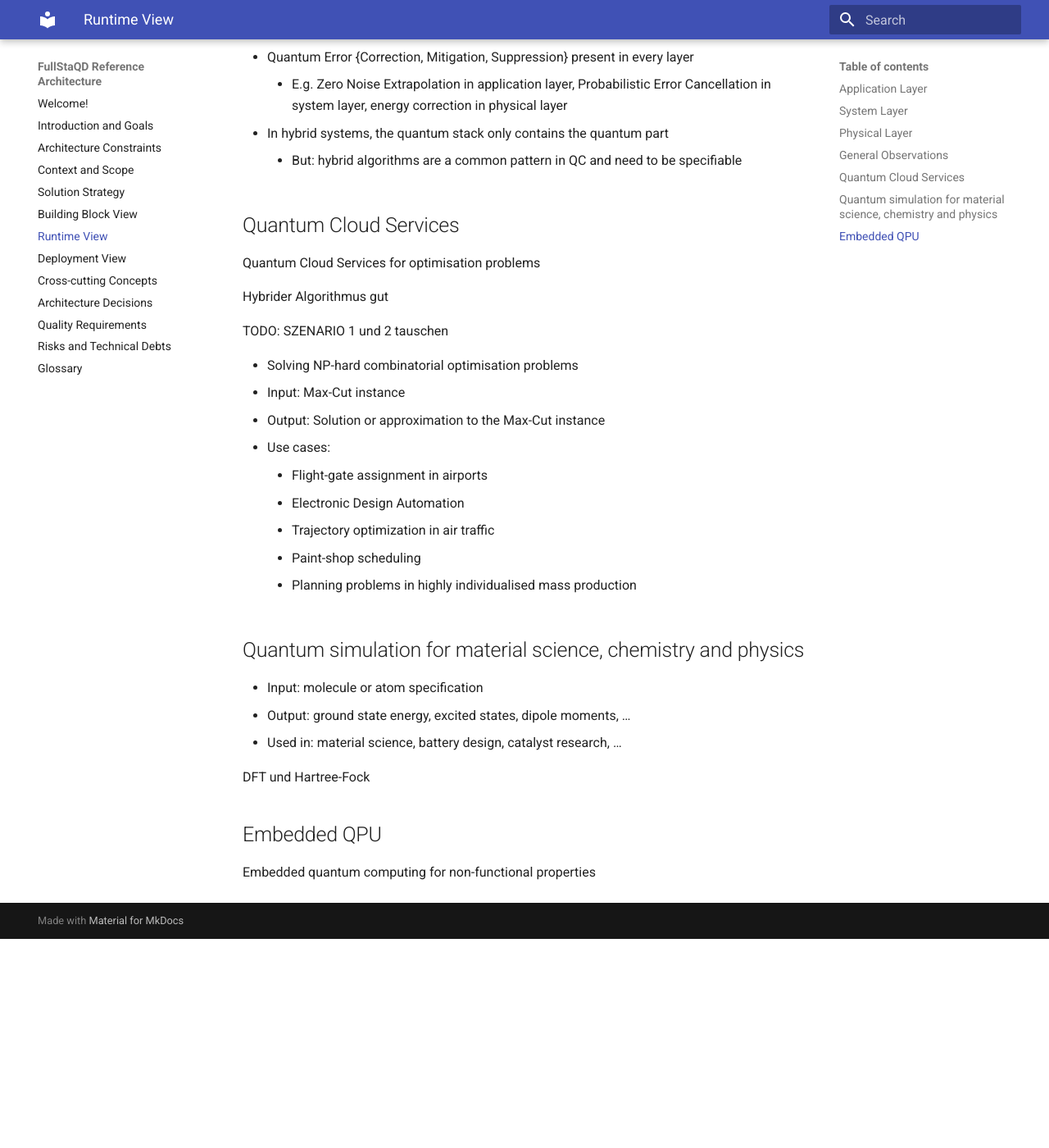
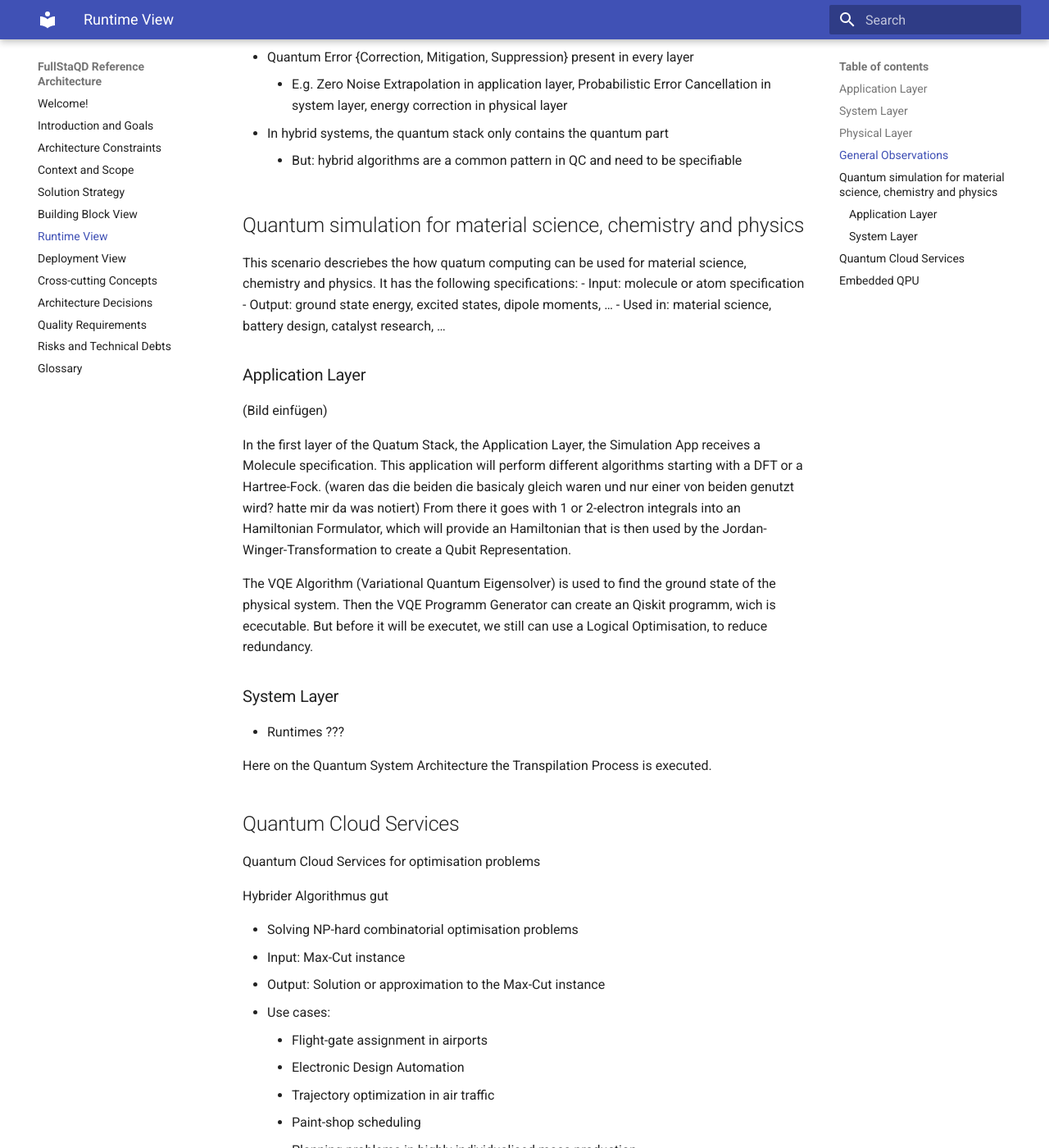
Before and after one commit to FullStaQD/architecture, an MkDocs documentation site: the page built from docs/06_runtime_view.md, in a window 1280 px wide and 1400 px high, scrolled down 1065 px. Shown: the whole window at 82% size. Built offline with MkDocs 1.6.1 and Material for MkDocs 9.7.7, drawn with Linux system fonts in a browser that asks for light colours; before the commit the page ends 2210 px from its top, so only the background shows below that.

Commit message:
Update des Scenario 1

```diff
--- a/docs/06_runtime_view.md
+++ b/docs/06_runtime_view.md
@@ -33,12 +33,38 @@
 - In hybrid systems, the quantum stack only contains the quantum part
     - But: hybrid algorithms are a common pattern in QC and need to be specifiable
 
-## Quantum Cloud Services {#_runtime_scenario_1}
+
+
+## Quantum simulation for material science, chemistry and physics {#_runtime_scenario_1}
+
+This scenario descriebes the how quatum computing can be used for material science, chemistry and physics.
+It has the following specifications:
+-  Input: molecule or atom specification
+-  Output: ground state energy, excited states, dipole moments, …
+-  Used in: material science, battery design, catalyst research, …
+
+### Application Layer
+(Bild einfügen)
+
+In the first layer of the Quatum Stack, the Application Layer, the Simulation App receives a Molecule specification.
+This application will perform different algorithms starting with a DFT or a Hartree-Fock. (waren das die beiden die basicaly gleich waren und nur einer von beiden genutzt wird? hatte mir da was notiert)
+From there it goes with 1 or 2-electron integrals into an Hamiltonian Formulator, which will provide an Hamiltonian that is then used by the Jordan-Winger-Transformation to create a Qubit Representation.
+
+The VQE Algorithm (Variational Quantum Eigensolver) is used to find the ground state of the physical system.
+Then the VQE Programm Generator can create an Qiskit programm, wich is ececutable.
+But before it will be executet, we still can use a Logical Optimisation, to reduce redundancy.
+
+### System Layer
+
+- Runtimes ???
+
+Here on the Quantum System Architecture the Transpilation Process is executed.
+
+
+## Quantum Cloud Services {#_runtime_scenario_2}
 Quantum Cloud Services for optimisation problems
 
 Hybrider Algorithmus gut
-
-TODO: SZENARIO 1 und 2 tauschen
 
 
 - Solving NP-hard combinatorial optimisation problems
@@ -53,15 +79,5 @@ TODO: SZENARIO 1 und 2 tauschen
     - Planning problems in highly individualised mass production
 
 
-## Quantum simulation for material science, chemistry and physics {#_runtime_scenario_2}
-
--  Input: molecule or atom specification
--  Output: ground state energy, excited states, dipole moments, …
--  Used in: material science, battery design, catalyst research, …
-
-
-DFT und Hartree-Fock
-
-
 ## Embedded QPU {#_runtime_scenario_3}
 Embedded quantum computing for non-functional properties
```
